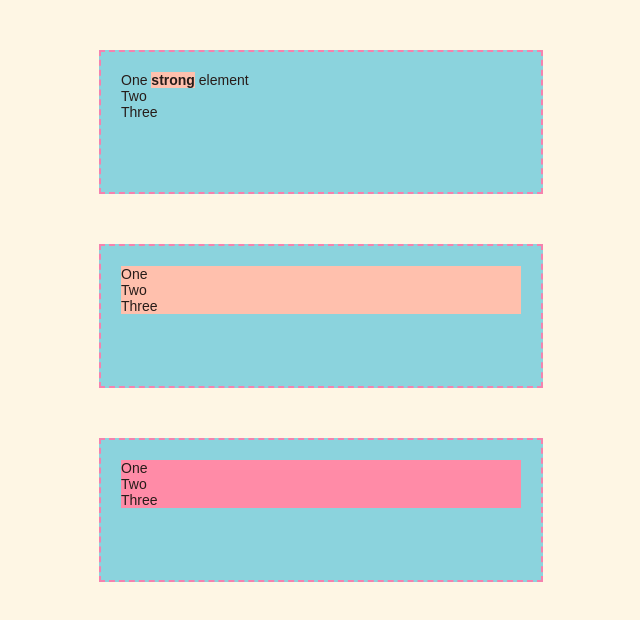
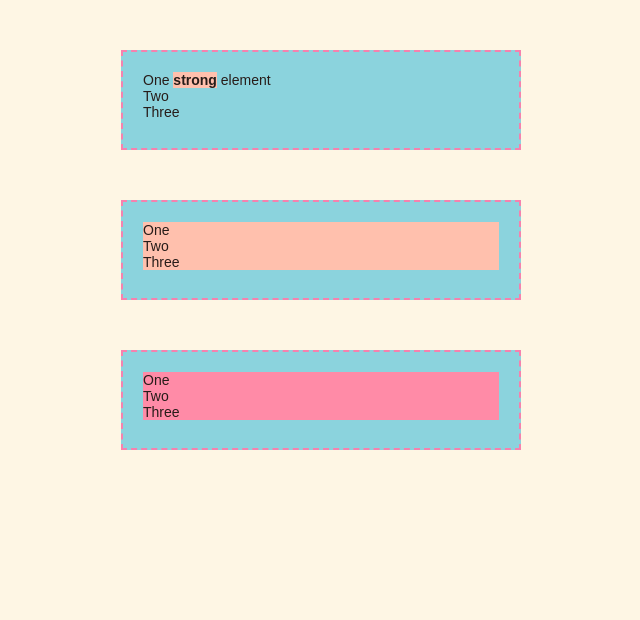
Before and after one commit to yurekm2/yurekm2_hw10.1, a plain HTML site: page index.html in a window 1280 px wide. Shown: the whole page, without its empty margins (319-959 px from the left). Drawn offline with Linux system fonts and the light colour scheme.

Commit message:
border box

```diff
--- a/style.css
+++ b/style.css
@@ -1,6 +1,7 @@
 * {
   margin: 0;
   padding: 0;
+  box-sizing: border-box;
 }
 
 html {
@@ -19,9 +20,9 @@ html {
   padding: 20px;
 }
 
-.border-box{
-
-}
+/*.border-box{
+  box-sizing: border-box;
+}*/
 
 strong {
   background-color: #ffc0ad;
```
